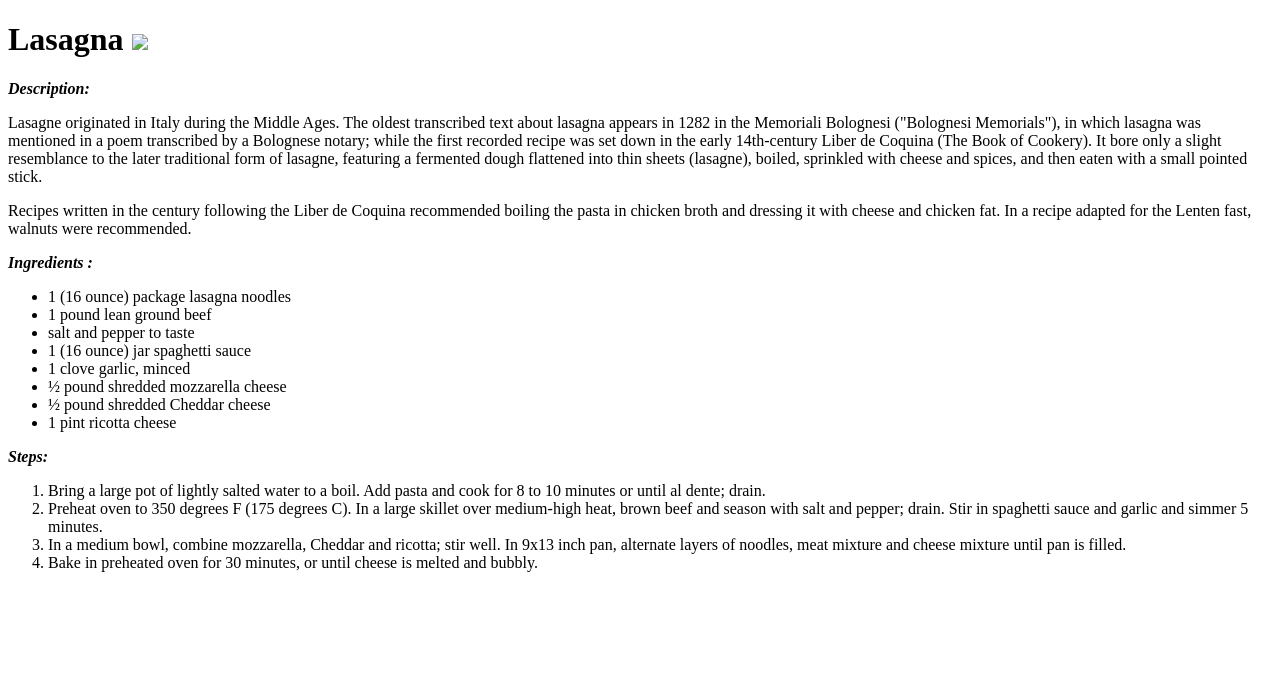
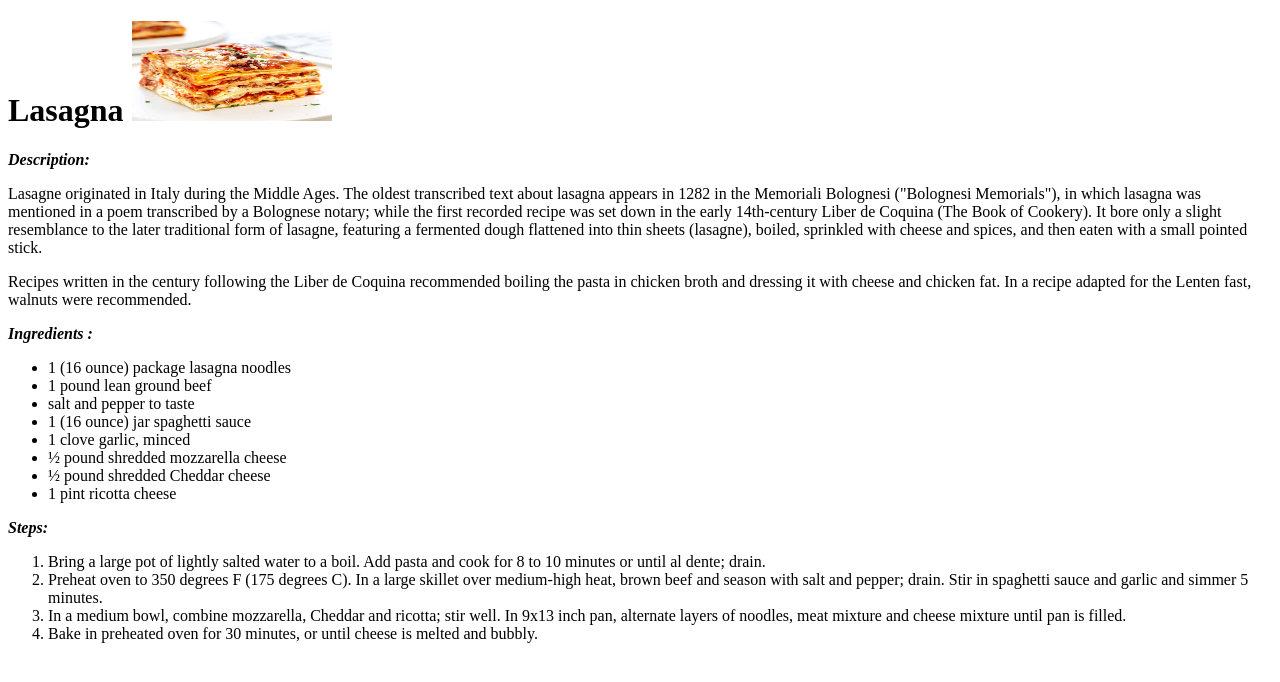
Before and after one commit to tnidhal/odin-recipes, a plain HTML site: page Recipes/lasagna.html in a window 1280 px wide. Drawn offline with Linux system fonts and the light colour scheme; files whose address does not match are found by name.

Commit message:
add photos refrence

```diff
--- a/Recipes/lasagna.html
+++ b/Recipes/lasagna.html
@@ -8,7 +8,7 @@
 </head>
 <body>
     <h1> Lasagna
-        <img src="images/lasagna.jpg">
+        <img src="file:///home/nidhal/repos/odin-recipes/images/lasagna.jpg"height="100" width="200"/>
     </h1>
     <h><strong><em>Description:</em></strong>
         <p>Lasagne originated in Italy during the Middle Ages. The oldest transcribed text about lasagna appears in 1282 in the Memoriali Bolognesi ("Bolognesi Memorials"), in which lasagna was mentioned in a poem transcribed by a Bolognese notary; while the first recorded recipe was set down in the early 14th-century Liber de Coquina (The Book of Cookery). It bore only a slight resemblance to the later traditional form of lasagne, featuring a fermented dough flattened into thin sheets (lasagne), boiled, sprinkled with cheese and spices, and then eaten with a small pointed stick.</p>
```
Also changed, not shown: Recipes/pizza.html (+1 -1 lines), images/pizza.jpg (renamed from images/pizza.gif).
